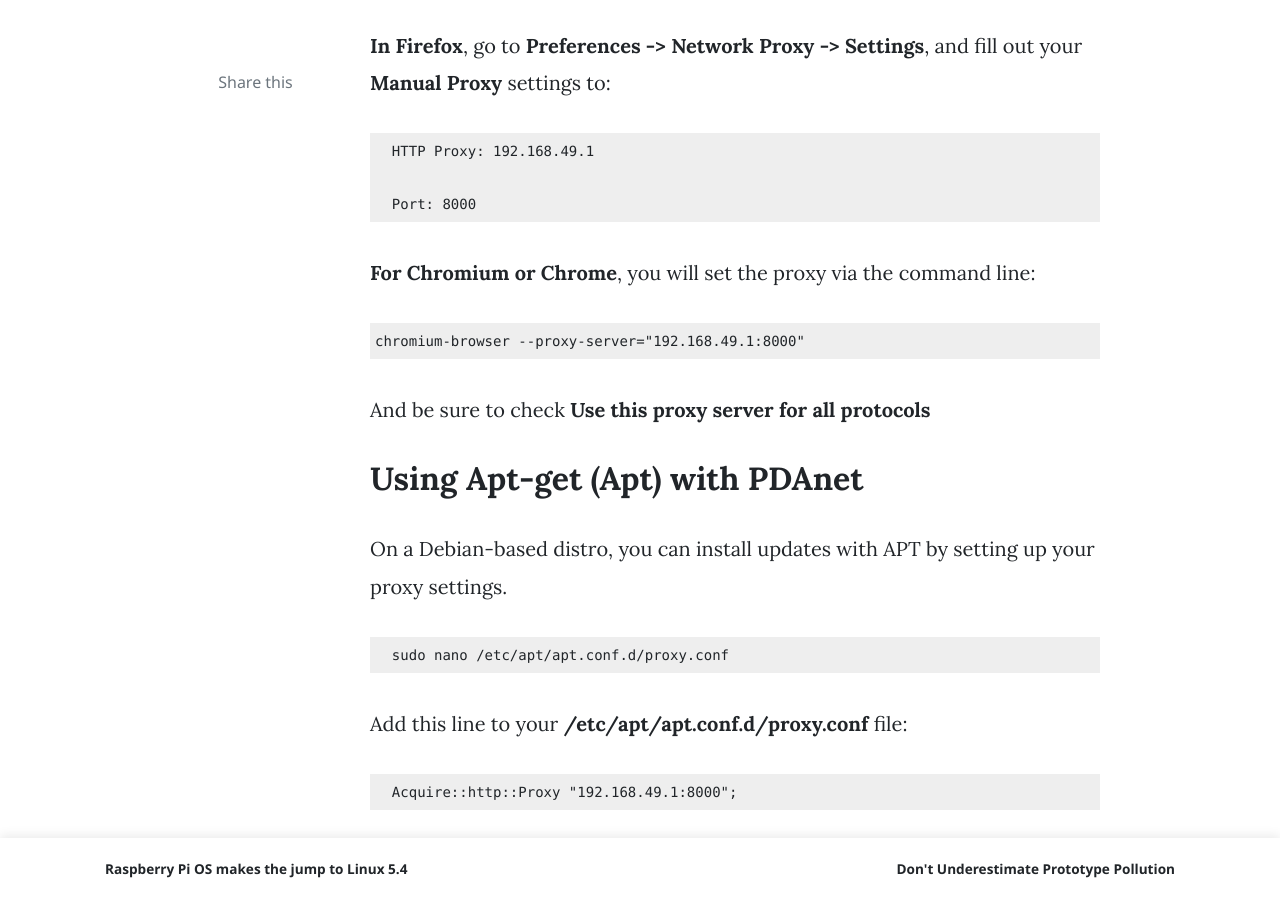
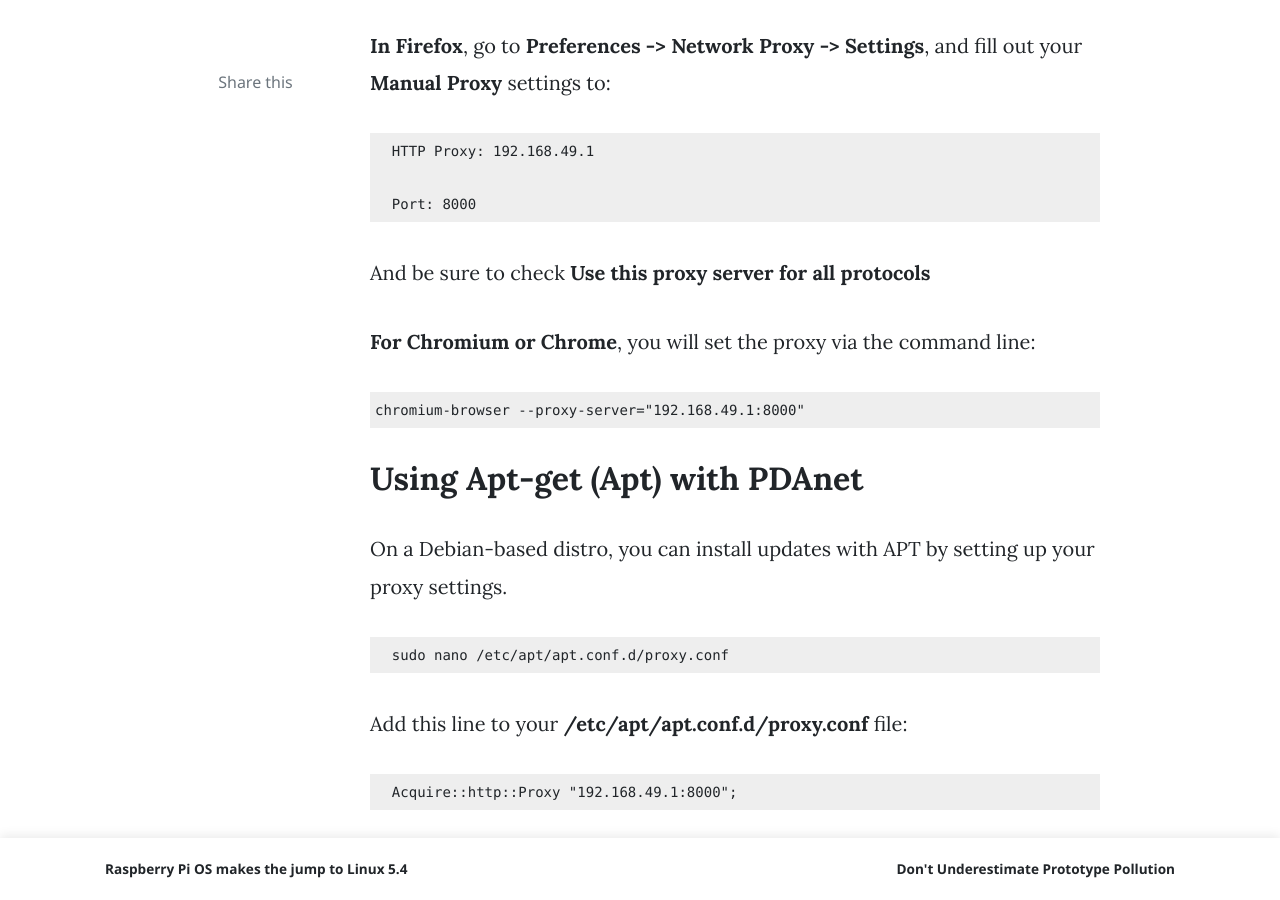
Before and after one commit to d0zme/d0z-medium, a Jekyll site: the page built from _posts/2020-09-05-pdanet-on-linux.md, in a window 1280 px wide and 900 px high, scrolled down 2001 px. Built offline with Jekyll 4.4.1, drawn with Linux system fonts in a browser that asks for light colours; nearby versions of some CDN libraries; comment, search, counter and statistics services are not loaded.

```diff
--- a/_posts/2020-09-05-pdanet-on-linux.md
+++ b/_posts/2020-09-05-pdanet-on-linux.md
@@ -39,13 +39,13 @@ If you only need to use your web browser, simply set your proxy settings to **19
   Port: 8000
 </pre>
 
+And be sure to check **Use this proxy server for all protocols**
+
 **For Chromium or Chrome**, you will set the proxy via the command line:
 
 <pre>
 chromium-browser --proxy-server="192.168.49.1:8000"
 </pre>
-
-And be sure to check **Use this proxy server for all protocols**
 
 ## Using Apt-get (Apt) with PDAnet
 
```
